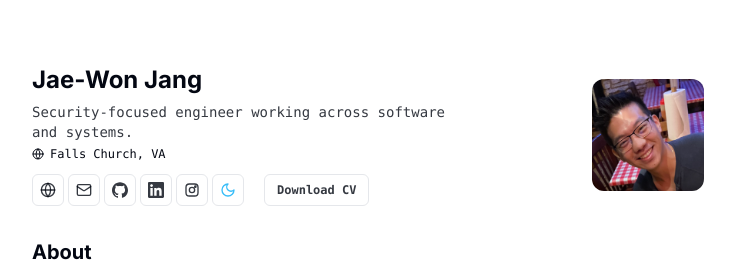
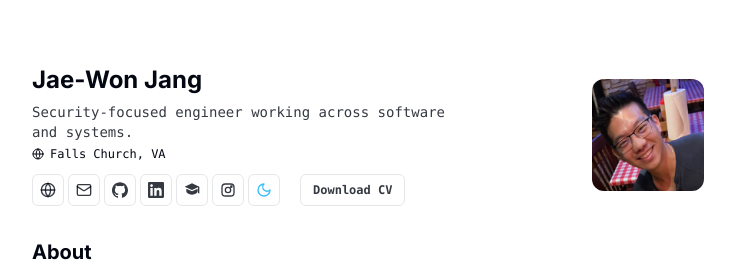
Before and after one commit to boba-jjang/boba-jjang.github.io, a Next.js app: page / in a window 1280 px wide. Shown: the top 264 px of the page, without its empty margins (272-1007 px from the left). Built offline with nearby package versions, Linux system fonts and the light colour scheme.

Commit message:
Added Google Scholar information

```diff
--- a/src/app/components/Header.tsx
+++ b/src/app/components/Header.tsx
@@ -3,7 +3,7 @@ import Image, { type StaticImageData } from "next/image";
 import React from "react";
 import { Avatar } from "@/components/avatar";
 import { Button } from "@/components/ui/button";
-import { GitHubIcon, LinkedInIcon, InstagramIcon } from "@/components/icons";
+import { GitHubIcon, LinkedInIcon, InstagramIcon, GoogleScholarIcon } from "@/components/icons";
 import { XIcon } from "@/components/icons/x-icon";
 import { RESUME_DATA } from "@/data/resume-data";
 import type { ResumeIcon, IconType } from "@/lib/types";
@@ -14,6 +14,7 @@ const ICON_MAP: Record<IconType, React.ComponentType<React.SVGProps<SVGSVGElemen
   github: GitHubIcon,
   linkedin: LinkedInIcon,
   instagram: InstagramIcon,
+  "google-scholar": GoogleScholarIcon,
   x: XIcon,
   globe: GlobeIcon,
   mail: MailIcon,
--- /dev/null
+++ b/src/components/icons/GoogleScholarIcon.tsx
@@ -0,0 +1,13 @@
+import React from "react";
+
+export const GoogleScholarIcon = (props: React.SVGProps<SVGSVGElement>) => {
+  return (
+    <svg viewBox="0 0 24 24" xmlns="http://www.w3.org/2000/svg" {...props}>
+      <title>Google Scholar</title>
+      <path
+        fill="currentColor"
+        d="M12 2L1 7l11 5 9-4.09V17h2V7L12 2zm0 12L3.5 9.97V14c0 2.76 4.03 5 8.5 5s8.5-2.24 8.5-5V9.97L12 14z"
+      />
+    </svg>
+  );
+};
--- a/src/components/icons/index.ts
+++ b/src/components/icons/index.ts
@@ -1,5 +1,6 @@
 import { GitHubIcon } from "./GitHubIcon";
 import { LinkedInIcon } from "./LinkedInIcon";
 import {InstagramIcon} from "./InstagramIcon";
+import { GoogleScholarIcon } from "./GoogleScholarIcon";
 
-export { GitHubIcon, LinkedInIcon, InstagramIcon };
+export { GitHubIcon, LinkedInIcon, InstagramIcon, GoogleScholarIcon };
--- a/src/data/resume-data.tsx
+++ b/src/data/resume-data.tsx
@@ -37,6 +37,11 @@ export const RESUME_DATA: ResumeData = {
         name: "LinkedIn",
         url: "https://www.linkedin.com/in/jae-won-jang-a93125394/",
         icon: "linkedin",
+      },
+      {
+        name: "Google Scholar",
+        url: "https://scholar.google.com/citations?hl=en&user=1f4sH7IAAAAJ",
+        icon: "google-scholar",
       },
       {
         name: "Instagram",
--- a/src/lib/types.ts
+++ b/src/lib/types.ts
@@ -2,7 +2,7 @@ import type { StaticImageData } from "next/image";
 
 export type ResumeIcon = React.ComponentType<React.SVGProps<SVGSVGElement>> | StaticImageData;
 
-export type IconType = "github" | "linkedin" | "x" | "globe" | "mail" | "phone" | "instagram";
+export type IconType = "github" | "linkedin" | "x" | "globe" | "mail" | "phone" | "instagram" | "google-scholar";
 
 export type SkillCategory = "Languages" | "Tools" | "Platforms" | "Methods" | "Other";
 
```
